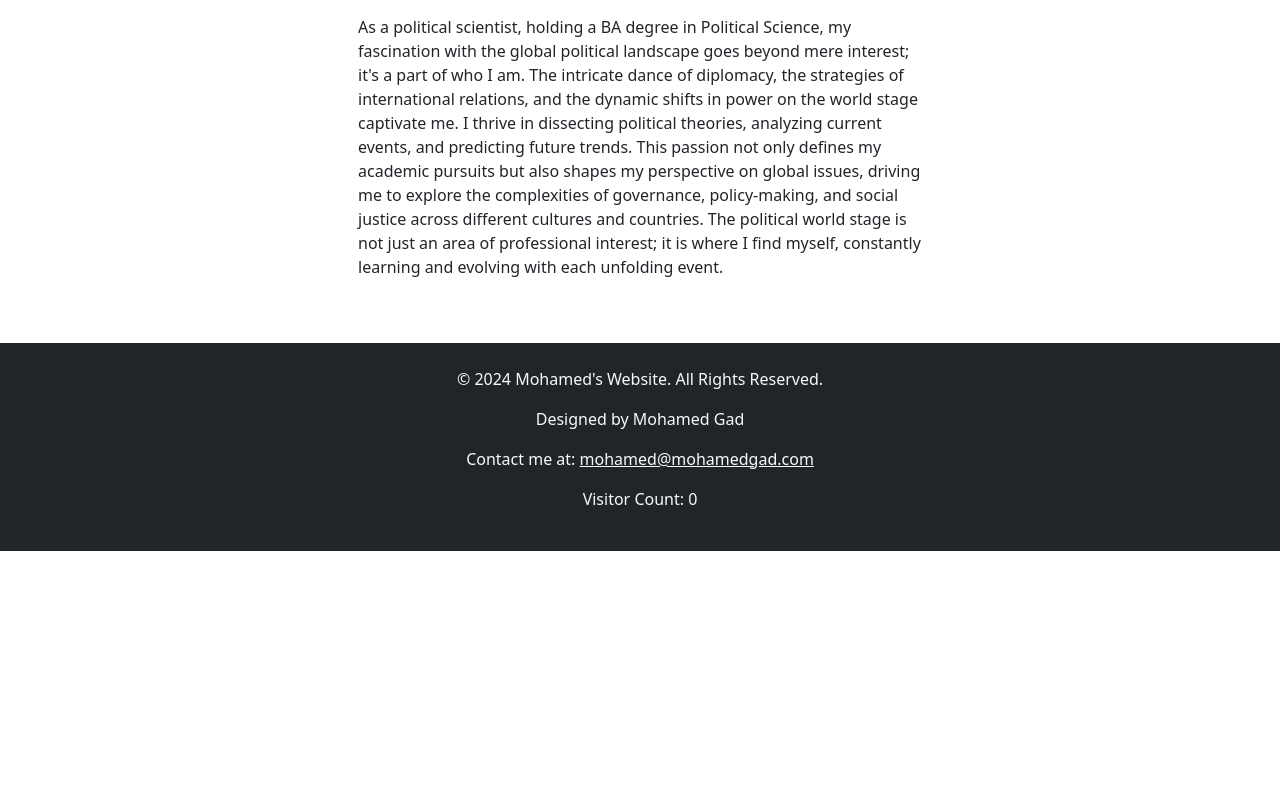
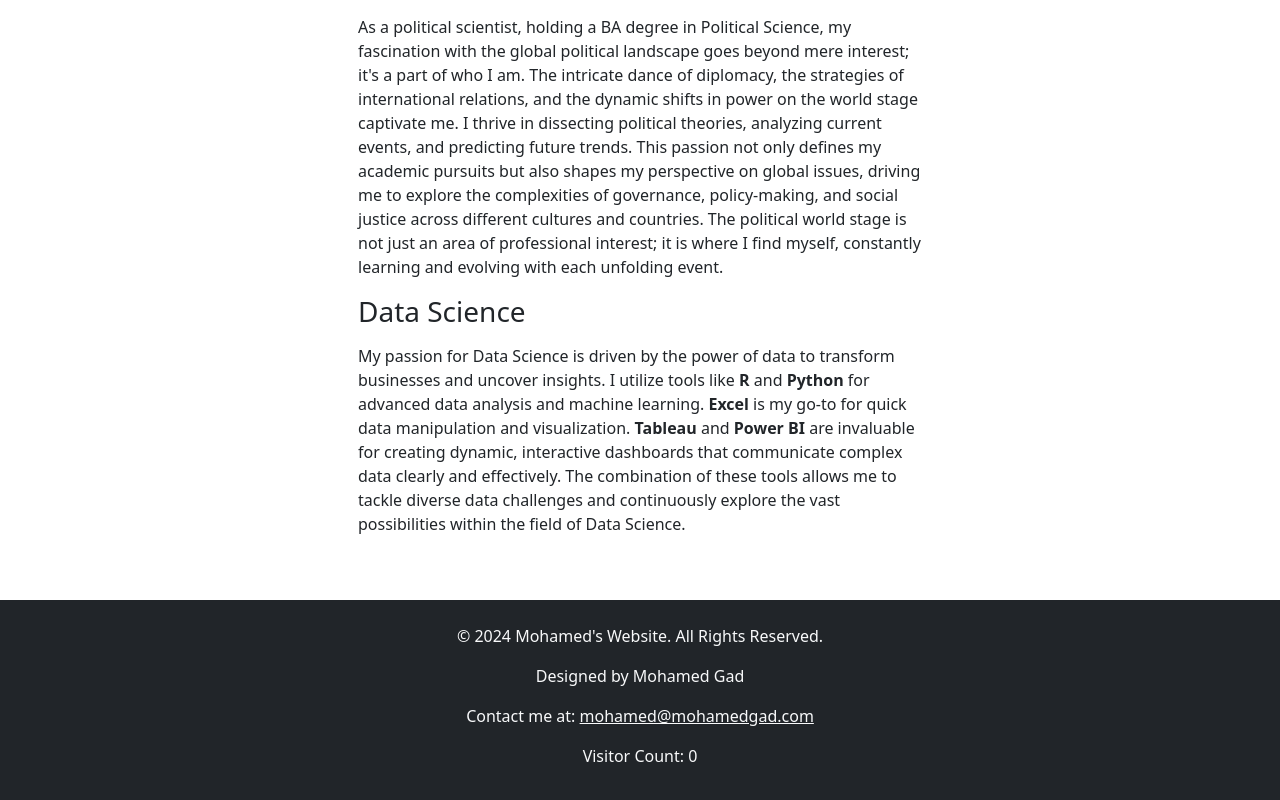
Before and after one commit to OldAlexhub/mohamedgad, a React (Create React App) app: page /hobbies in a window 1280 px wide. Shown: the part 1821-2621 px from the top of the page. Before the commit the page ends 2372 px from the top, so only its background shows below. Built offline with nearby package versions, Linux system fonts and the light colour scheme; no server answers.

Commit message:
Update Hobbies.jsx

```diff
--- a/src/routes/Hobbies.jsx
+++ b/src/routes/Hobbies.jsx
@@ -168,6 +168,23 @@ const Hobbies = () => {
                 constantly learning and evolving with each unfolding event.
               </p>
             </div>
+                        {/* Data Science Section */}
+            <div className="hobby mb-3">
+              <h3 className="mb-3">Data Science</h3>
+              <p className="text-justify">
+                My passion for Data Science is driven by the power of data to
+                transform businesses and uncover insights. I utilize tools like{" "}
+                <strong>R</strong> and <strong>Python</strong> for advanced data
+                analysis and machine learning. <strong>Excel</strong> is my
+                go-to for quick data manipulation and visualization.{" "}
+                <strong>Tableau</strong> and <strong>Power BI</strong> are
+                invaluable for creating dynamic, interactive dashboards that
+                communicate complex data clearly and effectively. The
+                combination of these tools allows me to tackle diverse data
+                challenges and continuously explore the vast possibilities
+                within the field of Data Science.
+              </p>
+            </div>
           </div>
         </div>
       </div>
```
